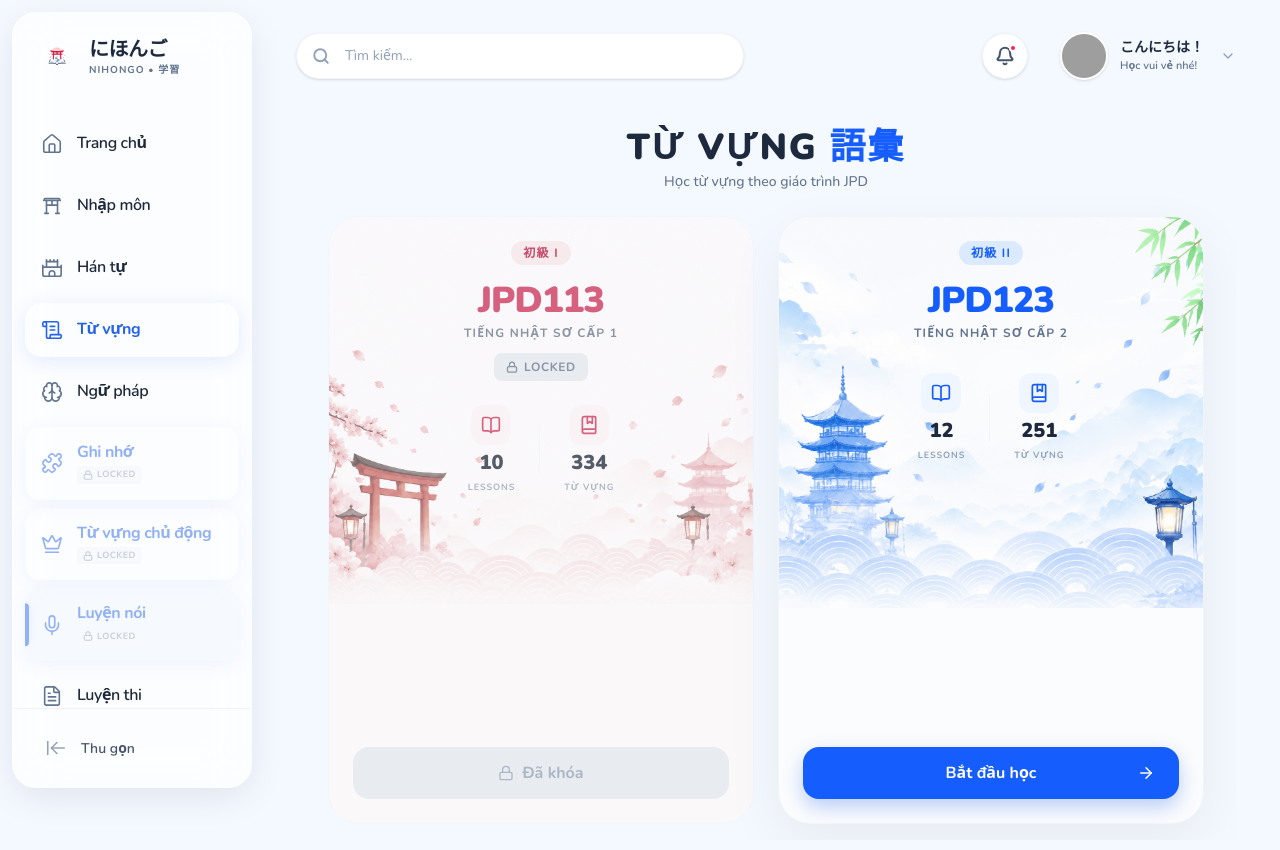
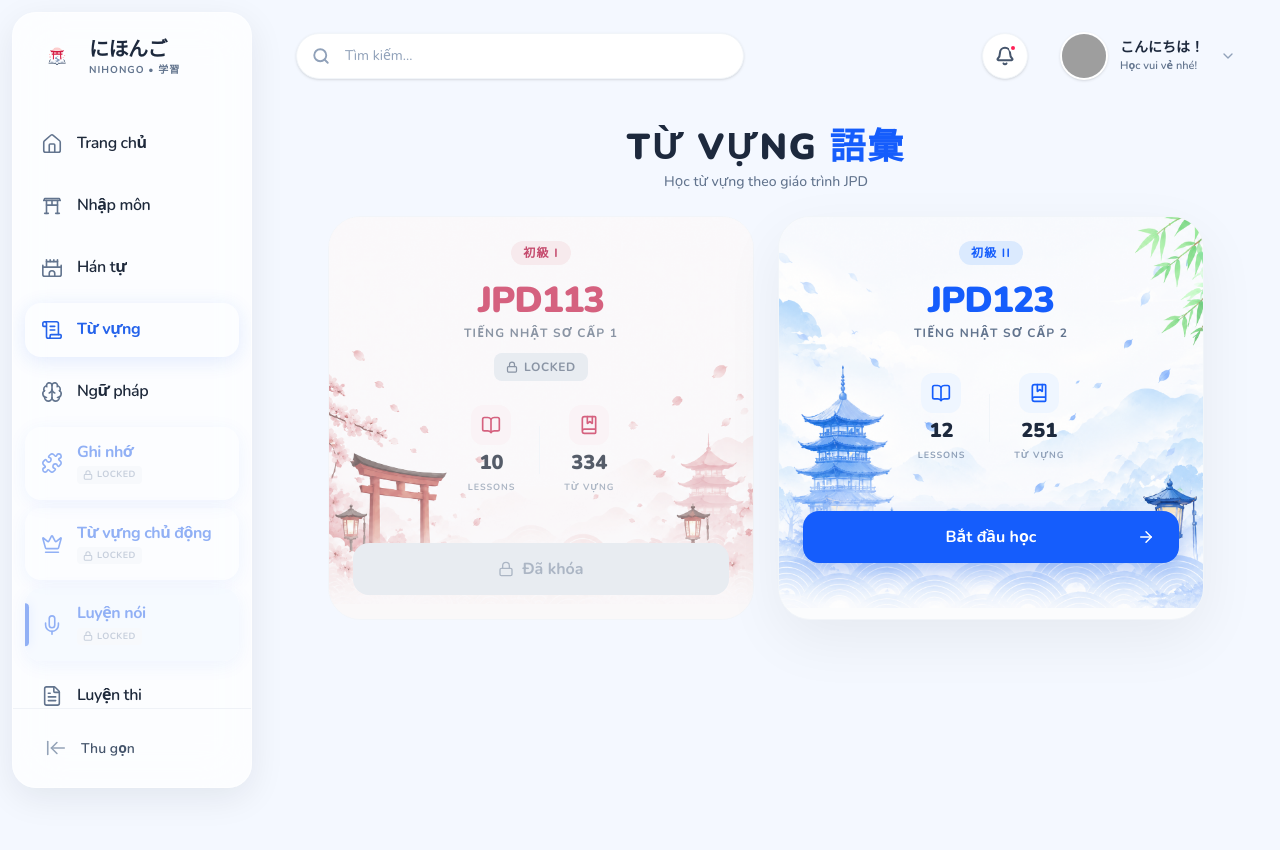
Before and after one commit to dotuananh2003/NihongoFlow, a React (Vite) app: page /vocabulary in a window 1280 px wide. Shown: the top 850 px of the page. Built offline with nearby package versions, Linux system fonts and the light colour scheme; grey boxes are pictures that could not be loaded.

Commit message:
fix: remove excess vertical space below vocabulary cards

```diff
--- a/src/pages/Vocabulary/Vocabulary.tsx
+++ b/src/pages/Vocabulary/Vocabulary.tsx
@@ -6,7 +6,7 @@ export const Vocabulary = () => {
   const navigate = useNavigate();
 
   return (
-    <div className="h-[calc(100vh-64px)] flex flex-col px-4 md:px-8 pt-6 pb-4 max-w-5xl mx-auto overflow-hidden">
+    <div className="min-h-[calc(100vh-64px)] flex flex-col px-4 md:px-8 pt-6 pb-4 max-w-5xl mx-auto">
 
       {/* HEADER */}
       <div className="mb-6 shrink-0 text-center">
@@ -17,11 +17,11 @@ export const Vocabulary = () => {
       </div>
 
       {/* CARDS */}
-      <div className="grid grid-cols-1 md:grid-cols-2 gap-6 flex-1 min-h-0">
+      <div className="grid grid-cols-1 md:grid-cols-2 gap-6">
 
         {/* JPD113 Card (LOCKED) */}
         <motion.div
-          className="relative bg-[#FEF8F6] dark:bg-slate-900 rounded-[2rem] p-6 overflow-hidden border border-slate-100 dark:border-slate-800 flex flex-col items-center text-center group opacity-75 grayscale-[0.3] cursor-not-allowed h-full"
+          className="relative bg-[#FEF8F6] dark:bg-slate-900 rounded-[2rem] p-6 overflow-hidden border border-slate-100 dark:border-slate-800 flex flex-col items-center text-center group opacity-75 grayscale-[0.3] cursor-not-allowed"
         >
           <div className="absolute inset-0 bg-[url('/images/backgrounds/jpd113-bg.png')] bg-[length:100%_auto] bg-top bg-no-repeat opacity-100 dark:opacity-90 transition-transform duration-700 group-hover:scale-105 pointer-events-none"></div>
 
@@ -52,7 +52,7 @@ export const Vocabulary = () => {
               </div>
             </div>
 
-            <button disabled className="w-full mt-auto bg-slate-200 dark:bg-slate-800 text-slate-400 dark:text-slate-500 font-bold py-3.5 rounded-2xl flex items-center justify-center gap-2 cursor-not-allowed">
+            <button disabled className="w-full mt-6 bg-slate-200 dark:bg-slate-800 text-slate-400 dark:text-slate-500 font-bold py-3.5 rounded-2xl flex items-center justify-center gap-2 cursor-not-allowed">
               <Lock size={16} /> Đã khóa
             </button>
           </div>
@@ -62,7 +62,7 @@ export const Vocabulary = () => {
         <motion.div
           whileHover={{ y: -6, scale: 1.015 }}
           transition={{ type: "spring", stiffness: 300, damping: 20 }}
-          className="relative bg-[#FBFCFD] dark:bg-slate-900 rounded-[2rem] p-6 shadow-[0_20px_60px_rgb(0,0,0,0.06)] dark:shadow-[0_20px_60px_rgb(0,0,0,0.3)] overflow-hidden border border-slate-100 dark:border-slate-800 flex flex-col items-center text-center group cursor-pointer h-full"
+          className="relative bg-[#FBFCFD] dark:bg-slate-900 rounded-[2rem] p-6 shadow-[0_20px_60px_rgb(0,0,0,0.06)] dark:shadow-[0_20px_60px_rgb(0,0,0,0.3)] overflow-hidden border border-slate-100 dark:border-slate-800 flex flex-col items-center text-center group cursor-pointer"
           onClick={() => navigate('/vocabulary/jpd123')}
         >
           <div className="absolute inset-0 bg-[url('/images/backgrounds/jpd123-bg.png')] bg-[length:100%_auto] bg-top bg-no-repeat opacity-100 dark:opacity-90 transition-transform duration-700 group-hover:scale-105 pointer-events-none"></div>
@@ -90,7 +90,7 @@ export const Vocabulary = () => {
               </div>
             </div>
 
-            <button className="w-full mt-auto relative bg-blue-600 hover:bg-blue-700 text-white font-bold py-3.5 rounded-2xl shadow-[0_8px_20px_rgba(37,99,235,0.3)] transition-all flex items-center justify-center">
+            <button className="w-full mt-6 relative bg-blue-600 hover:bg-blue-700 text-white font-bold py-3.5 rounded-2xl shadow-[0_8px_20px_rgba(37,99,235,0.3)] transition-all flex items-center justify-center">
               <span>Bắt đầu học</span>
               <ArrowRight size={18} className="absolute right-6 group-hover:translate-x-1 transition-transform" />
             </button>
```
